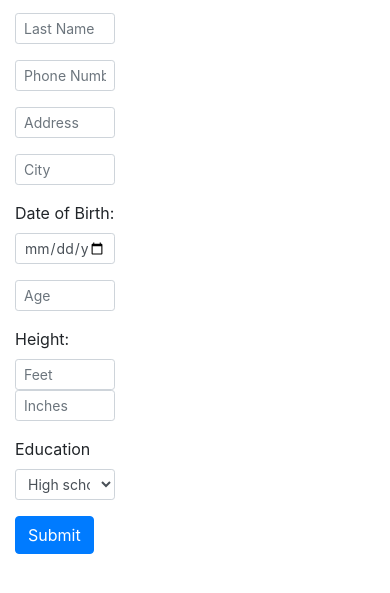
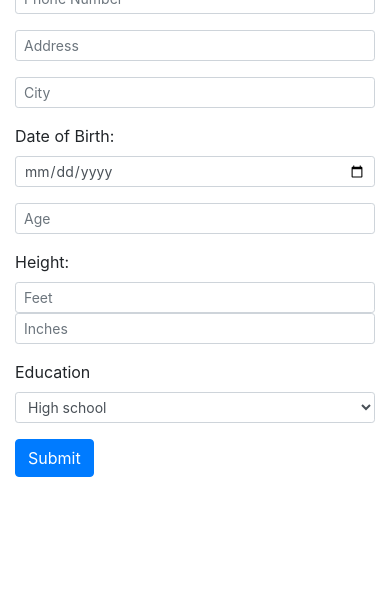
Before and after one commit to drabelo/react-poc, a React app: page / in a window 390 px wide. Shown: the part 157-750 px from the top of the page. Built offline with nearby package versions, Linux system fonts and the light colour scheme.

Commit message:
Adding responsiveness

```diff
--- a/src/components/RootApp/App.css
+++ b/src/components/RootApp/App.css
@@ -1,3 +1,3 @@
-.col {
+.col-sm-4 {
   margin: 5%;
 }
--- a/src/components/RootApp/App.js
+++ b/src/components/RootApp/App.js
@@ -10,13 +10,13 @@ class App extends Component {
       <div className="App">
         <div className="container-fluid">
           <div className="row">
-            <div className="col-4">
+            <div className="col-12 col-md-4">
               <Form />
             </div>
-            <div className="col-4">
+            <div className="col-12 col-md-4">
               <UserList />
             </div>
-            <div className="col-4">
+            <div className="col-12 col-md-4">
               <DetailView />
             </div>
           </div>
```
